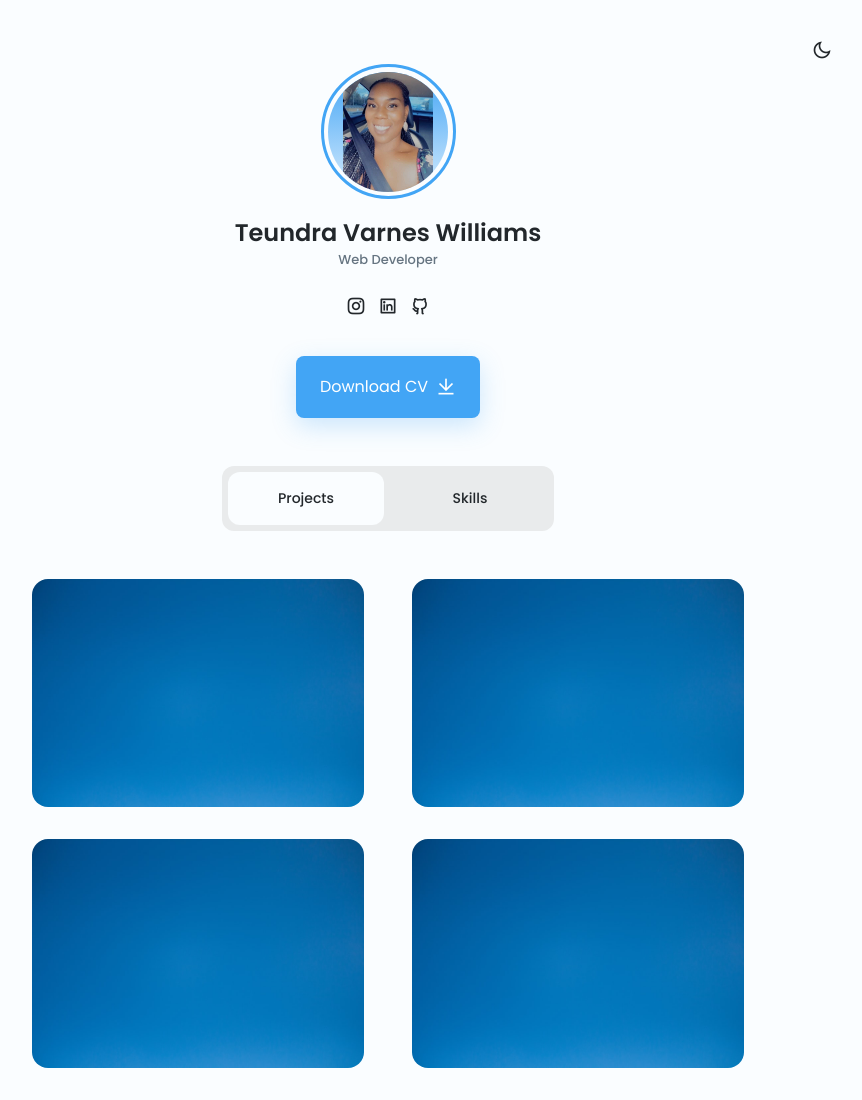
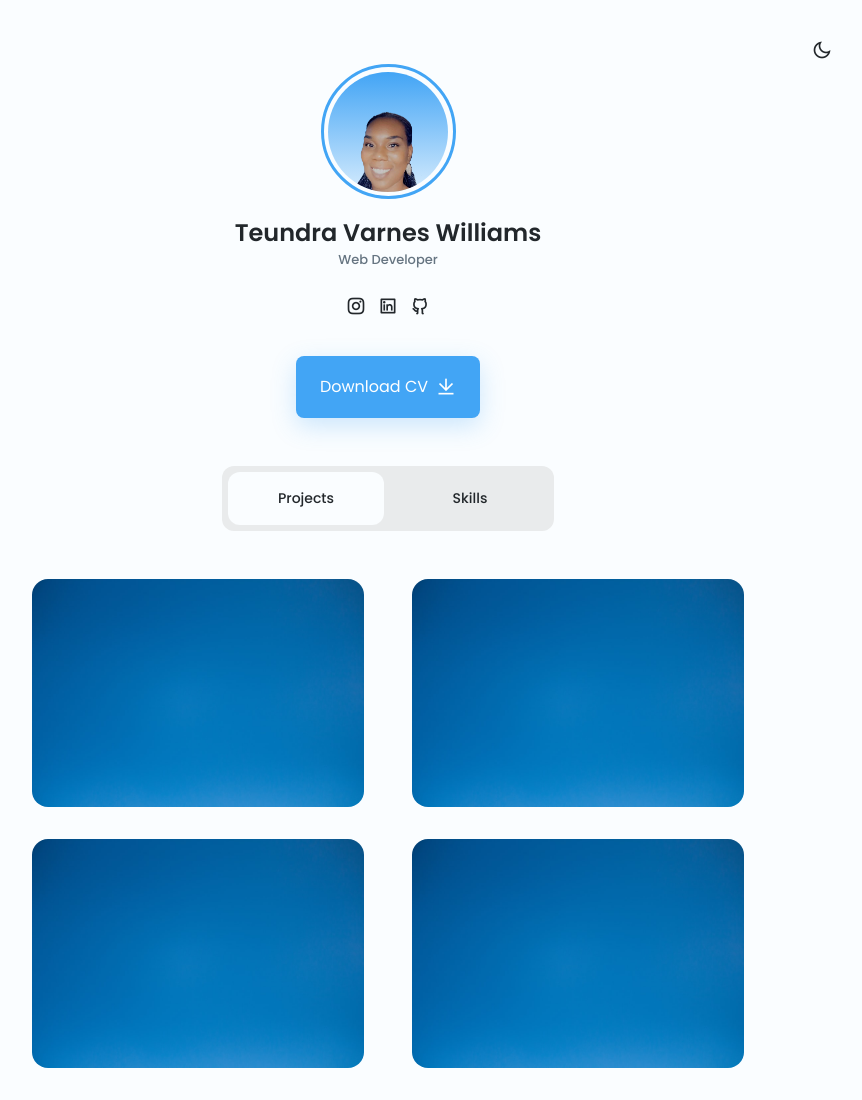
Before and after one commit to teedevs/teedevs.github.io, a plain HTML site: page index.html in a window 1280 px wide. Shown: the top 1100 px of the page, without its empty margins (252-1114 px from the left). Drawn offline with nearby package versions, Linux system fonts and the light colour scheme.

Commit message:
corrected headshot img

```diff
--- a/index.html
+++ b/index.html
@@ -26,7 +26,7 @@
                     <div class="profile__border">
                         <div class="profile__perfil">
                             <!-- Insert your image, according to the example size of the portfolio -->
-                            <img src="assets/img/headshot.jpg" alt="">
+                            <img src="assets/img/teundra-centered-headshot.png" alt="">
                         </div>
                     </div>
 
```
